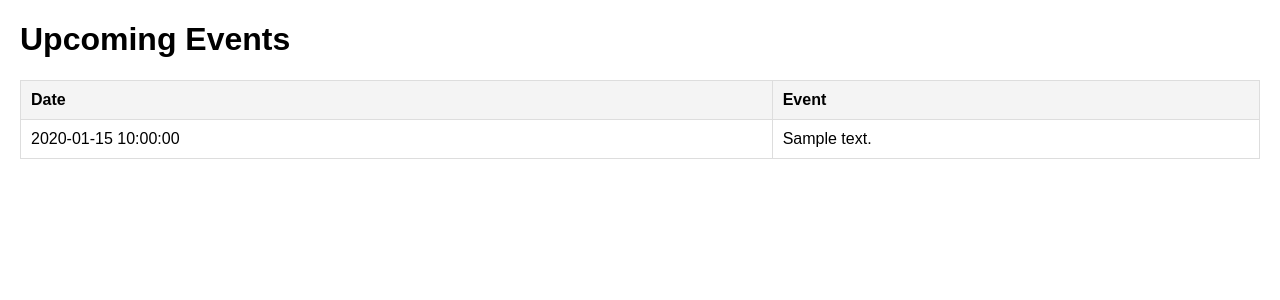
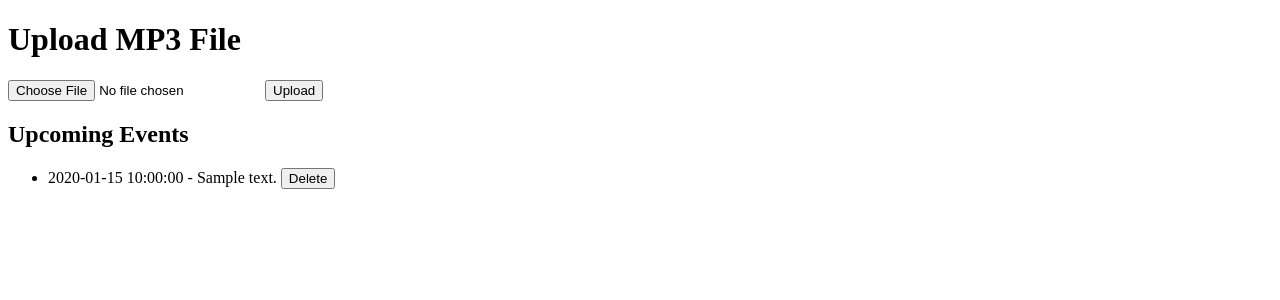
Before and after one commit to jainharshul/remind_me, a Flask app: template templates/index.html in a window 1280 px wide. Shown: the top 300 px of the page. Run offline with Flask 3, Linux system fonts and the light colour scheme; the template is opened without the code that fills it: most values are stand-ins (such as "Sample title", 1, 10 or a date in 2020); parts of the project's set-up code (start-up, migrations or seed data) failed here and were passed over.

Commit message:
delete button and upload file button added

```diff
--- a/main.py
+++ b/main.py
@@ -1,12 +1,20 @@
-from flask import Flask, render_template
+from flask import Flask, request, redirect, url_for, render_template
+import os
 from pydub import AudioSegment
 import speech_recognition as sr
+import re
 from google.oauth2 import service_account
 from googleapiclient.discovery import build
-from datetime import datetime
-import re
+from datetime import datetime, timezone
 
 app = Flask(__name__)
+app.config['UPLOAD_FOLDER'] = 'uploads'
+app.config['ALLOWED_EXTENSIONS'] = {'mp3'}
+
+# Function to check allowed file extensions
+def allowed_file(filename):
+    return '.' in filename and \
+           filename.rsplit('.', 1)[1].lower() in app.config['ALLOWED_EXTENSIONS']
 
 # Function to convert MP3 to WAV
 def convert_mp3_to_wav(mp3_file, wav_file):
@@ -31,6 +39,7 @@ def extract_date_and_reminder(text):
 
         date_str = re.sub(r'(st|nd|rd|th)', '', date_str).strip()
         time_str = time_str.replace('a.m.', 'AM').replace('p.m.', 'PM')
+
         date_time_str = f"{date_str} {time_str}"
 
         try:
@@ -54,7 +63,6 @@ def add_event_to_calendar(date, reminder):
     SERVICE_ACCOUNT_FILE = 'erm.json'
 
     if not date or not reminder:
-        print("Invalid date or reminder. Cannot create event.")
         return
 
     credentials = service_account.Credentials.from_service_account_file(
@@ -75,12 +83,27 @@ def add_event_to_calendar(date, reminder):
         }
 
         created_event = service.events().insert(calendarId='primary', body=event).execute()
-        print(f"Event created: {created_event.get('htmlLink')}")
     except Exception as e:
         print(f"An error occurred: {e}")
 
 # Function to list events from Google Calendar
 def list_events():
+    SCOPES = ['https://www.googleapis.com/auth/calendar.readonly']
+    SERVICE_ACCOUNT_FILE = 'erm.json'
+
+    credentials = service_account.Credentials.from_service_account_file(
+        SERVICE_ACCOUNT_FILE, scopes=SCOPES)
+    service = build('calendar', 'v3', credentials=credentials)
+
+    now = datetime.now(timezone.utc).isoformat()
+    events_result = service.events().list(calendarId='primary', timeMin=now,
+                                          maxResults=10, singleEvents=True,
+                                          orderBy='startTime').execute()
+    events = events_result.get('items', [])
+    return events
+
+# Function to delete an event from Google Calendar
+def delete_event(event_id):
     SCOPES = ['https://www.googleapis.com/auth/calendar']
     SERVICE_ACCOUNT_FILE = 'erm.json'
 
@@ -88,33 +111,47 @@ def list_events():
         SERVICE_ACCOUNT_FILE, scopes=SCOPES)
     service = build('calendar', 'v3', credentials=credentials)
 
-    now = datetime.utcnow().isoformat() + 'Z'
-    events_result = service.events().list(calendarId='primary', timeMin=now,
-                                          maxResults=10, singleEvents=True,
-                                          orderBy='startTime').execute()
-    events = events_result.get('items', [])
+    try:
+        service.events().delete(calendarId='primary', eventId=event_id).execute()
+    except Exception as e:
+        print(f"An error occurred while deleting the event: {e}")
 
-    return events
-
-@app.route('/')
+@app.route('/', methods=['GET'])
 def index():
     events = list_events()
     return render_template('index.html', events=events)
 
-# Main function to run the script
-def main(mp3_file):
-    wav_file = "output.wav"
-    convert_mp3_to_wav(mp3_file, wav_file)
+@app.route('/upload', methods=['POST'])
+def upload_file():
+    if 'file' not in request.files:
+        return redirect(request.url)
 
-    transcription = transcribe_audio(wav_file)
-    print(f"Transcription: {transcription}")
+    file = request.files['file']
 
-    date, reminder = extract_date_and_reminder(transcription)
-    print(f"Extracted Date: {date}")
-    print(f"Extracted Reminder: {reminder}")
+    if file.filename == '':
+        return redirect(request.url)
 
-    add_event_to_calendar(date, reminder)
+    if file and allowed_file(file.filename):
+        filename = os.path.join(app.config['UPLOAD_FOLDER'], 'uploaded.mp3')
+        file.save(filename)
 
-if __name__ == "__main__":
-    main("test.mp3")
+        wav_file = os.path.join(app.config['UPLOAD_FOLDER'], 'output.wav')
+        convert_mp3_to_wav(filename, wav_file)
+
+        transcription = transcribe_audio(wav_file)
+        date, reminder = extract_date_and_reminder(transcription)
+
+        add_event_to_calendar(date, reminder)
+
+        return redirect(url_for('index'))
+
+    return 'File type not allowed.'
+
+@app.route('/delete/<event_id>', methods=['POST'])
+def delete(event_id):
+    delete_event(event_id)
+    return redirect(url_for('index'))
+
+if __name__ == '__main__':
+    os.makedirs(app.config['UPLOAD_FOLDER'], exist_ok=True)
     app.run(debug=True)
--- a/templates/index.html
+++ b/templates/index.html
@@ -3,43 +3,25 @@
 <head>
     <meta charset="UTF-8">
     <meta name="viewport" content="width=device-width, initial-scale=1.0">
-    <title>My Calendar Events</title>
-    <style>
-        body {
-            font-family: Arial, sans-serif;
-            margin: 20px;
-        }
-        table {
-            width: 100%;
-            border-collapse: collapse;
-        }
-        th, td {
-            padding: 10px;
-            border: 1px solid #ddd;
-            text-align: left;
-        }
-        th {
-            background-color: #f4f4f4;
-        }
-    </style>
+    <title>Manage Calendar Events</title>
 </head>
 <body>
-    <h1>Upcoming Events</h1>
-    <table>
-        <thead>
-            <tr>
-                <th>Date</th>
-                <th>Event</th>
-            </tr>
-        </thead>
-        <tbody>
-            {% for event in events %}
-                <tr>
-                    <td>{{ event['start'].get('dateTime', event['start'].get('date')) }}</td>
-                    <td>{{ event.get('summary', 'No Title') }}</td>
-                </tr>
-            {% endfor %}
-        </tbody>
-    </table>
+    <h1>Upload MP3 File</h1>
+    <form action="/upload" method="post" enctype="multipart/form-data">
+        <input type="file" name="file" accept=".mp3">
+        <input type="submit" value="Upload">
+    </form>
+
+    <h2>Upcoming Events</h2>
+    <ul>
+        {% for event in events %}
+            <li>
+                {{ event['start'].get('dateTime', event['start'].get('date')) }} - {{ event.get('summary') }}
+                <form action="/delete/{{ event['id'] }}" method="post" style="display:inline;">
+                    <input type="submit" value="Delete">
+                </form>
+            </li>
+        {% endfor %}
+    </ul>
 </body>
 </html>
```
Also changed, not shown: 2 other files.
